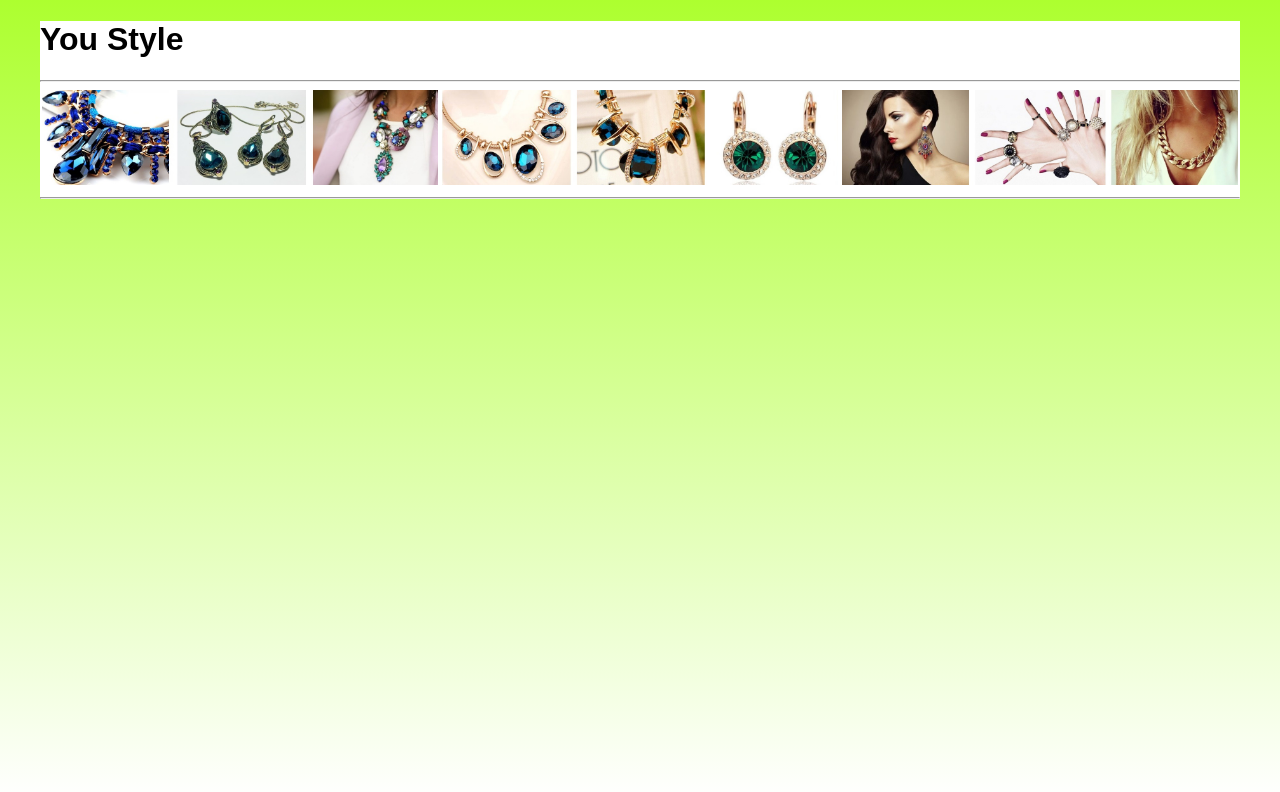
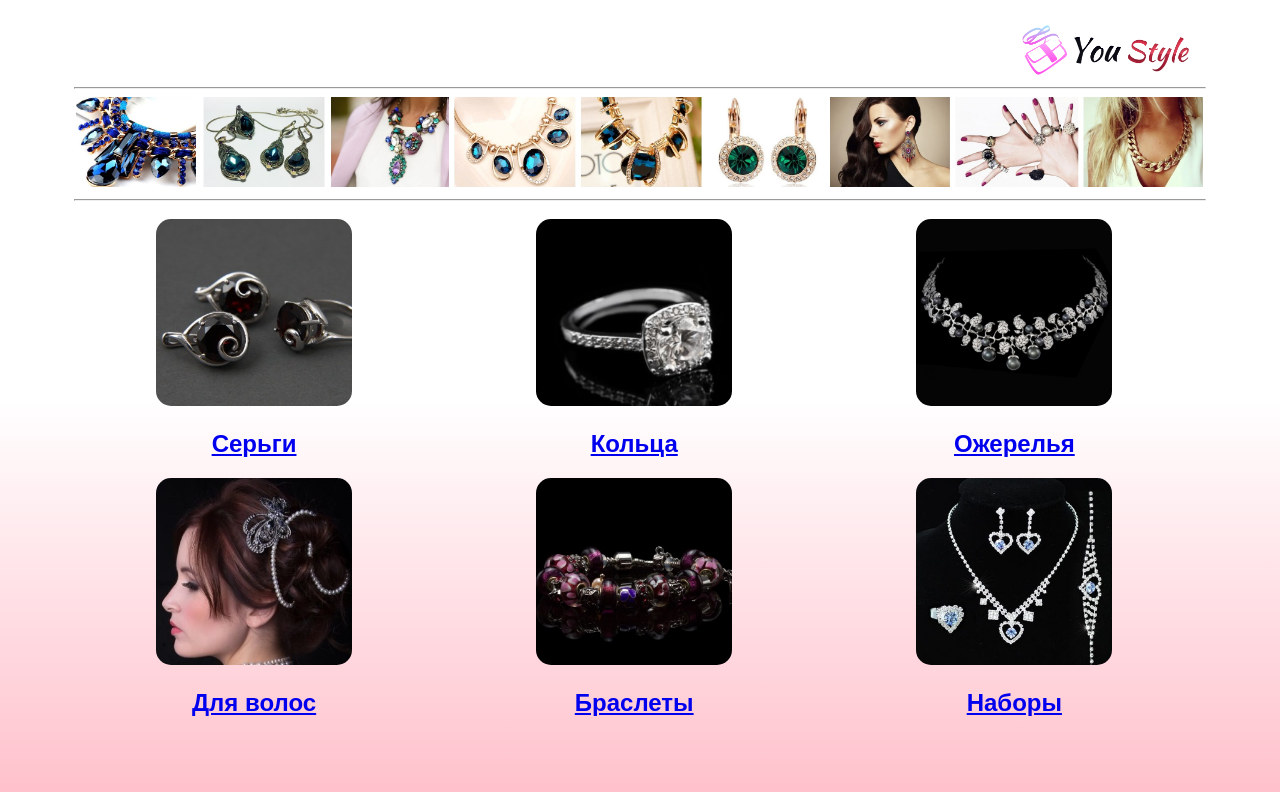
Before and after one commit to Rovergeym/Yulia, a plain HTML site: page index.html in a window 1280 px wide. Drawn offline with nearby package versions, Linux system fonts and the light colour scheme.

Commit message:
Save project

```diff
--- a/index.html
+++ b/index.html
@@ -12,9 +12,8 @@
         <div class="background"></div>
     <div class="body">
         <header class="header">
-            <div class="container">
                <H1>You Style</H1>
-            </div>
+            <div class="logo" align="right"><img class="logo-img" src="img/logo.png" style="height: 50px; opacity: 1;" alt="Картинка1"></div>
             <hr>
             <div id="slide_line">
                 <img class="img_s" src="img/0.jpg" alt="Картинка1">
@@ -24,6 +23,39 @@
             <hr>
         </header>
         <main>
+            <div class="con">
+                <div class="block">
+            <a href="#" class="">
+                <img src="img/11.jpg" class="img" alt="The avatar of Stas Melnikov">
+                <H2>Серьги</H2>
+            </a></div>
+                <div class="block">
+                    <a href="#" class="">
+                        <img src="img/22.jpg" class="img" alt="The avatar of Stas Melnikov">
+                        <H2>Кольца</H2>
+                    </a></div>
+                <div class="block">
+                    <a href="#" class="">
+                        <img src="img/33.jpg" class="img" alt="The avatar of Stas Melnikov">
+                        <H2>Ожерелья</H2>
+                    </a></div>
+            </div><div class="con">
+            <div class="block">
+                <a href="#" class="">
+                    <img src="img/44.jpg" class="img" alt="The avatar of Stas Melnikov">
+                    <H2>Для волос</H2>
+                </a></div>
+            <div class="block">
+                <a href="#" class="">
+                    <img src="img/55.jpg" class="img" alt="The avatar of Stas Melnikov">
+                    <H2>Браслеты</H2>
+                </a></div>
+            <div class="block">
+                <a href="#" class="">
+                    <img src="img/66.jpg" class="img" alt="The avatar of Stas Melnikov">
+                    <H2>Наборы</H2>
+                </a></div></div>
+
 
         </main>
         <script src="https://ajax.googleapis.com/ajax/libs/jquery/3.1.0/jquery.min.js"></script>
--- a/style.css
+++ b/style.css
@@ -1,13 +1,26 @@
-.body {
+body {
     font-family: Arial, SansSerif, serif;
     font-size: 100%;
     margin: 15px auto;
-    width: 1200px;
+    width: 70%;
+
+}
+h1 {
+    display: none;
+}
+
+.logo-img {
+    padding-right: 15px;
+}
+.header {
     background-color: white;
+    padding: 10px 10px 10px 10px;
+    border: dot-dash;
+    border-radius: 15px;
 }
 
 .background {
-    background-image: linear-gradient(greenyellow, white);
+    background-image: linear-gradient(white, white, pink);
     height: 100%;
     width: 100%;
     position: fixed;
@@ -20,9 +33,74 @@
 #slide_line img{width:33%;height:auto;}
 
 
-@media (max-width:800px){
+
+a {
+    display: inline;
+}
+
+
+.block {
+    float: left;
+    margin-left: 8%;
+    margin-right: 8%;
+    text-align: center;
+    width: 17%;
+}
+
+.con{
+    text-align: center;
+}
+
+.img {
+    width: 100%;
+    border-radius: 15px;
+}
+
+@media (max-width:1300px){
+
+
+    body {
+        font-family: Arial, SansSerif, serif;
+        font-size: 100%;
+        margin: 15px auto;
+        width: 90%;
+
+    }
+}
+
+@media (max-width:1000px){
+
+
+    body {
+        font-family: Arial, SansSerif, serif;
+        font-size: 100%;
+        margin: 15px auto;
+        width: 100%;
+
+    }
+}
+
+@media (max-width:750px){
     #slide_line img{width:28%;max-width:160px;margin-right:1%;}
+    .block {
+        float: left;
+        margin-left: 10%;
+        margin-right: 10%;
+        text-align: center;
+        width: 30%;
+    }
+
+    body {
+        font-family: Arial, SansSerif, serif;
+        font-size: 100%;
+        margin: 15px auto;
+        width: 100%;
+
+    }
+
 }
-@media (max-width:450px){
+@media (max-width:600px){
     #slide_line img{width:99%;}
+
+
 }
```
Also changed, not shown: img/11.jpg (added), img/22.jpg (added), img/33.jpg (added), img/44.jpg (added), img/55.jpg (added), img/66.jpg (added), img/logo-back.jpg (added), img/logo.jpg (added), img/logo.png (added).
